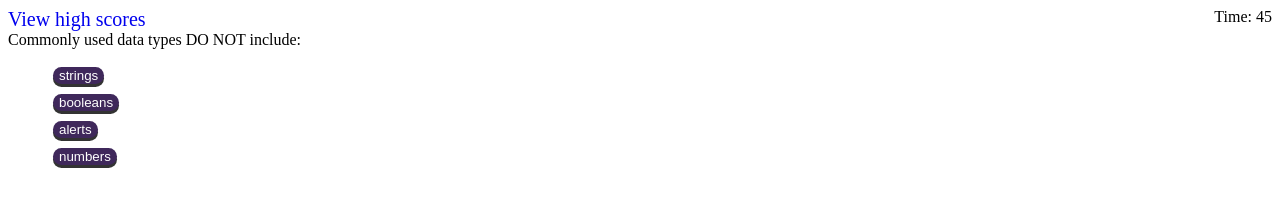
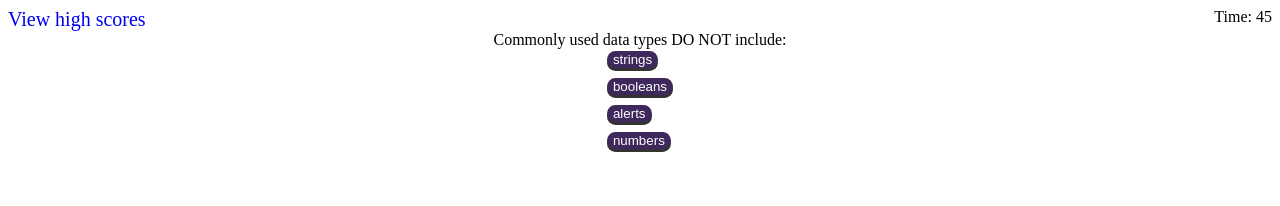
Before and after one commit to JRPerez936/Code_Quiz, a plain HTML site: page index.html in a window 1280 px wide. Drawn offline with Linux system fonts and the light colour scheme.

Commit message:
added more style to center questions and choices

```diff
--- a/assets/css/style.css
+++ b/assets/css/style.css
@@ -10,8 +10,17 @@ header a{
     font-size: 20px;
     text-decoration: none;
 }
+.question{
+    text-align: center;
+}
 .option-list{
     list-style: none;
+    display: table;
+    margin: 0 auto;
+    padding: 0;
+}
+.question-result{
+    text-align: center;
 }
 .choices{
     outline: none;
--- a/index.html
+++ b/index.html
@@ -14,11 +14,11 @@
     </header>
 
 
-    <div id="question"></div>
+    <div id="question" class="question"></div>
 
     <ul id="option-list" class="option-list"></ul>
 
-    <div id="question-result"></div>
+    <div id="question-result" class="question-result"></div>
 
     <script src="./assets/js/script.js"></script>
 </body>
```
